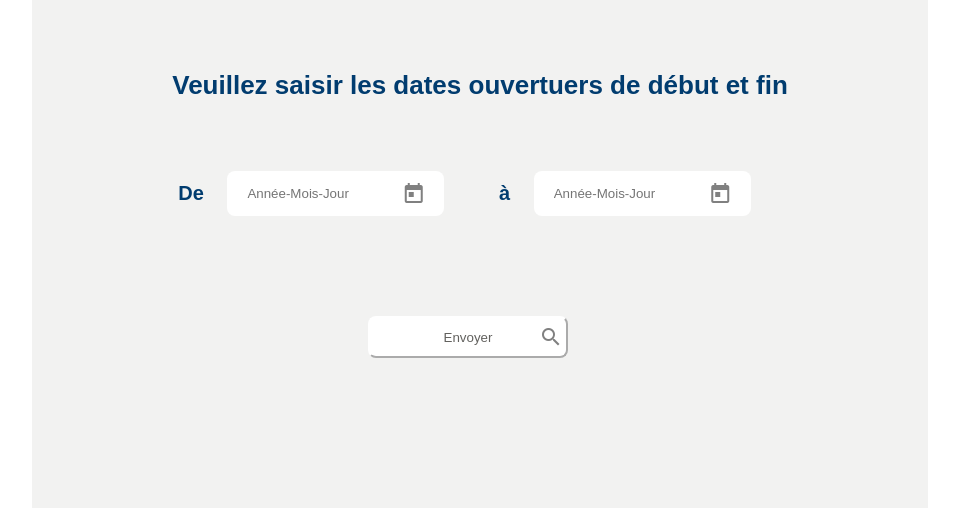
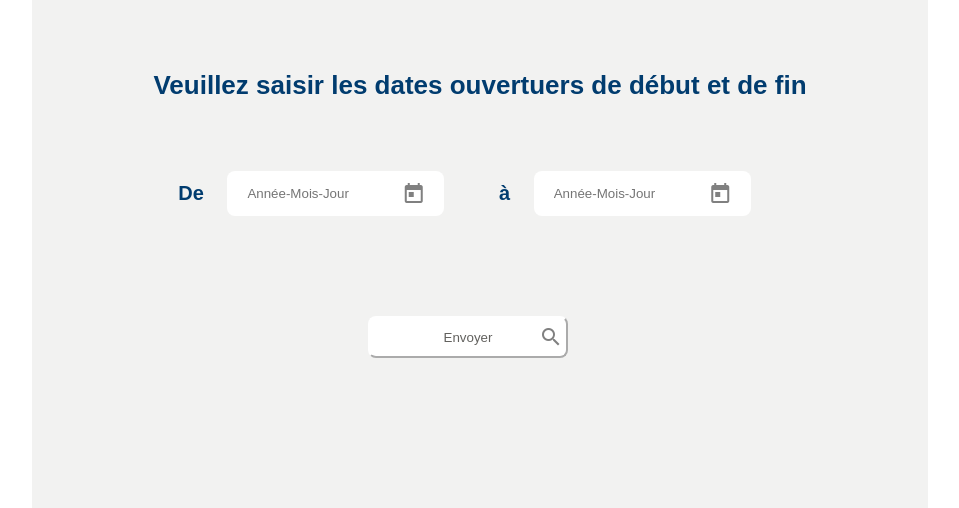
Before and after one commit to KtuluWU/PCL, a PHP site: page / in a window 1280 px wide. Shown: the part 105-613 px from the top of the page, without its empty margins (160-1119 px from the left). Run offline with PHP 8.4, Linux system fonts and the light colour scheme.

Commit message:
Fix wording 2

```diff
--- a/index.php
+++ b/index.php
@@ -20,7 +20,7 @@
         <div class="body">
             <form id="form_dates_saisies" name="form_dates_saisies" action="" method="POST">
                 <div class="content">
-                    <div class="content-title">Veuillez saisir les dates ouvertuers de début et fin</div>
+                    <div class="content-title">Veuillez saisir les dates ouvertuers de début et de fin</div>
                     <div class="content-input">
                         <div class="content-prep">De</div>
                         <div>
```
